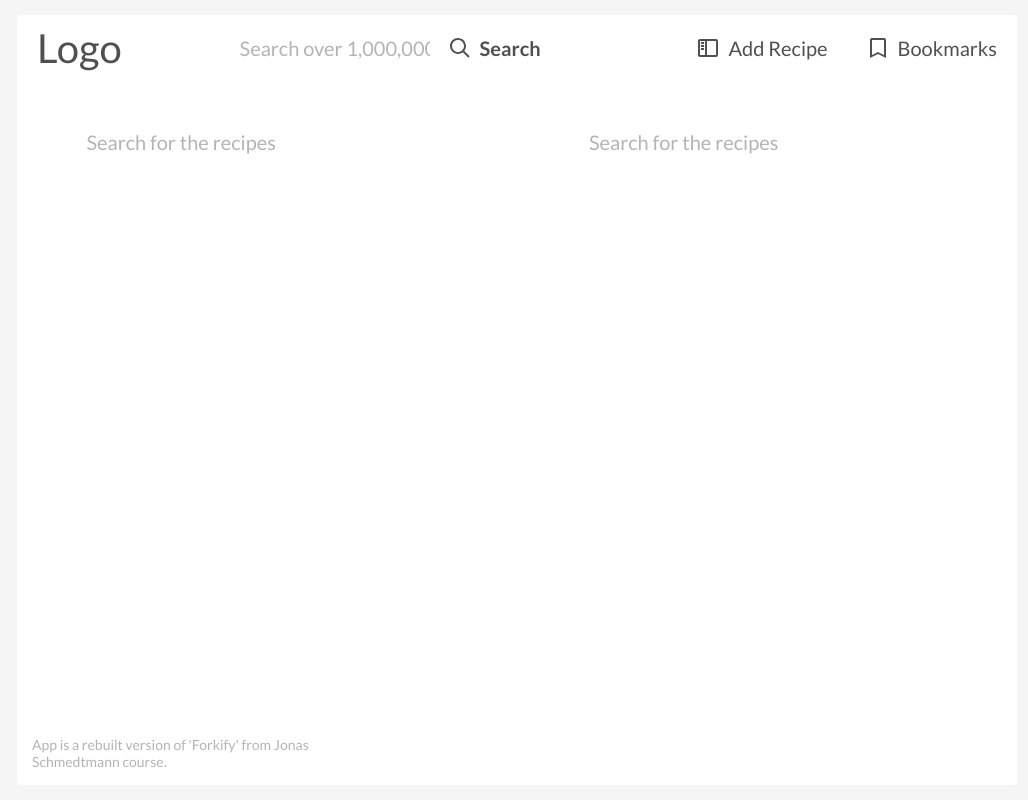
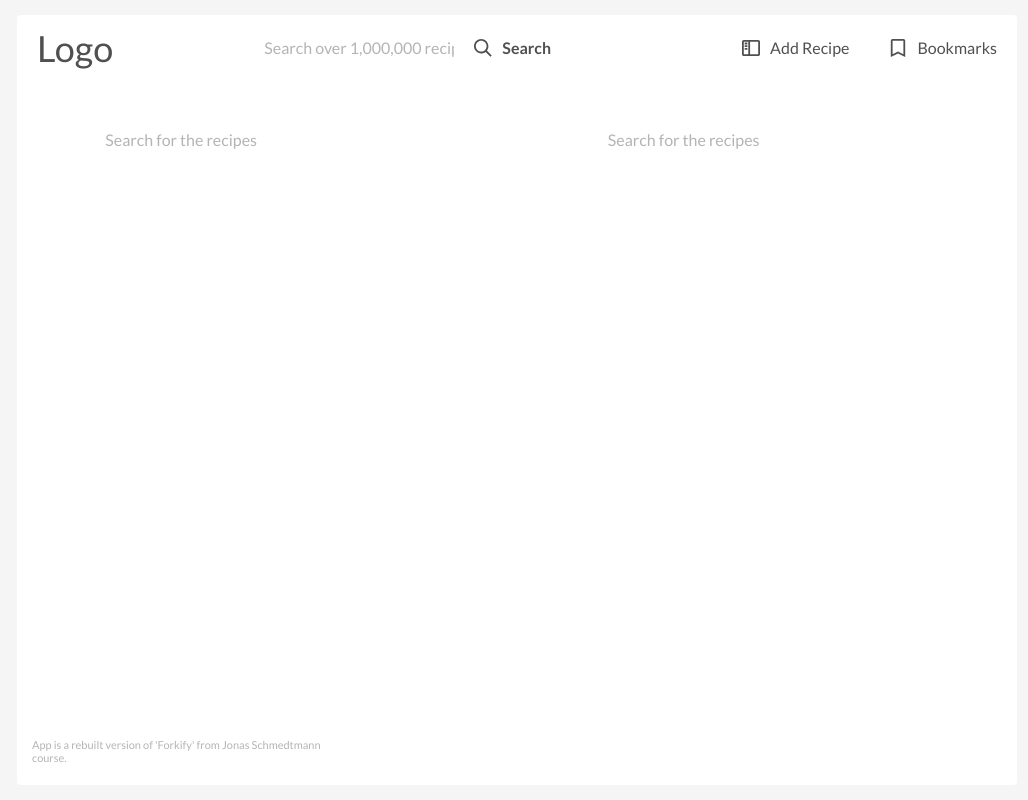
Before and after one commit to rafalfalandys/recipes-app, a website built with Parcel: page index.html in a window 1280 px wide. Shown: the whole page, without its empty margins (123-1151 px from the left). Built offline with nearby package versions, Linux system fonts and the light colour scheme; a web font is replaced by a local one.

Commit message:
some styling

```diff
--- a/src/sass/_base.scss
+++ b/src/sass/_base.scss
@@ -7,11 +7,11 @@ $color-grey: rgb(180, 180, 180);
 $color-grey-dark: rgb(80, 80, 80);
 $color-black: black;
 
-$font-smallest: 1.4rem;
-$font-small: 1.8rem;
-$font-medium: 2rem;
-$font-large: 3rem;
-$font-large-very: 4rem;
+$font-smallest: 1.1rem;
+$font-small: 1.4rem;
+$font-medium: 1.6rem;
+$font-large: 2.4rem;
+$font-large-very: 3.6rem;
 
 $margin-main: 1.5rem;
 
@@ -19,7 +19,7 @@ $border-radius-small: 2px;
 $border-radius: 4px;
 
 // $icon-small: 1.7rem;
-$icon-small: 20px;
+$icon-small: 18px;
 $icon-medium: 30px;
 $icon-large: 40px;
 
@@ -39,7 +39,7 @@ html {
     font-size: 50%;
   }
   @media only screen and (max-width: $break-phone) {
-    font-size: 40%;
+    // font-size: 62.5%;
   }
 }
 
```
